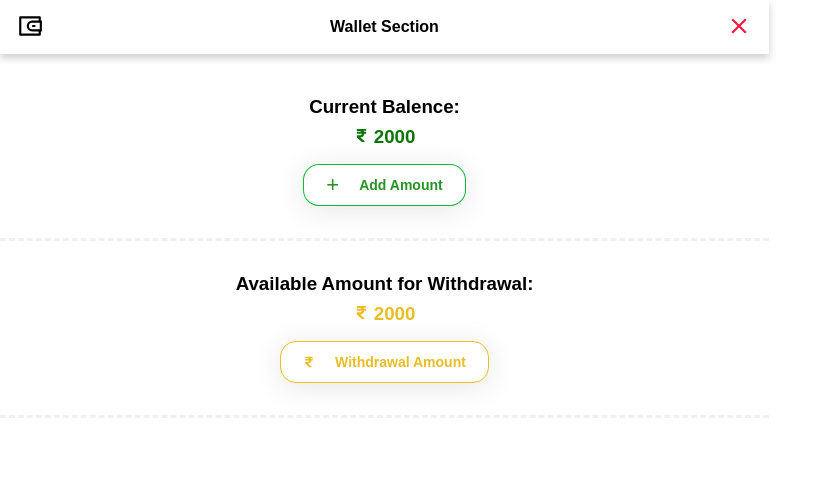
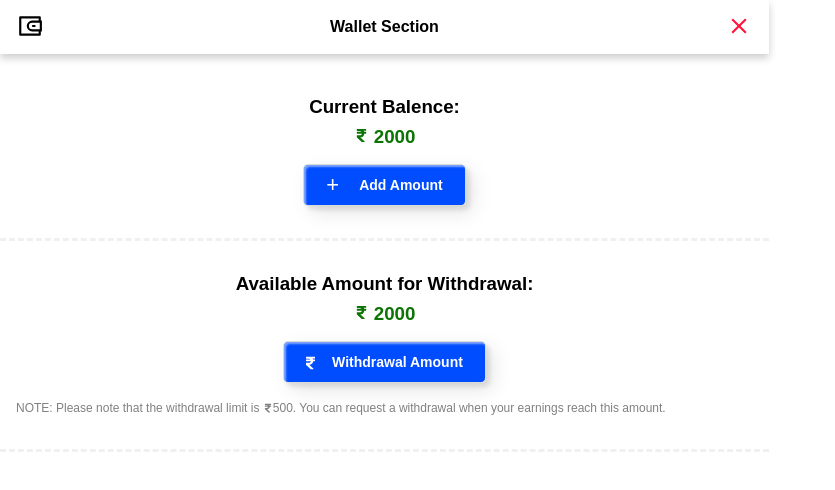
Before and after one commit to ewq3666/frontend, a React (Create React App) app: page /wallet in a window 1280 px wide. Shown: the top 490 px of the page, without its empty margins (0-835 px from the left). Built offline with nearby package versions, Linux system fonts and the light colour scheme; no server answers; sample sign-in values are in the browser's storage.

Commit message:
Add money css update

```diff
--- a/src/Style/globalStyles.scss
+++ b/src/Style/globalStyles.scss
@@ -86,6 +86,39 @@
             font-weight: 700;
             text-align: center;
         }
+    }
+    .common-blue-btn {
+        height: 42px;
+        margin-top: 16px;
+        border-radius: 5px;
+        box-shadow: inset 2px 2px 2px 0px rgba(255,255,255,.5),
+        7px 7px 20px 0px rgba(0,0,0,.1),
+        4px 4px 5px 0px rgba(0,0,0,.1);
+        backdrop-filter: blur(12.2px);
+        -webkit-backdrop-filter: blur(12.2px);
+        padding: 0px 22px;
+        display: flex;
+        align-items: center;
+        background: linear-gradient(0deg, #004dff 0%, #004dff 100%);
+
+        span {
+            color: var(--is-quaternary-text-color);
+            font-weight: 600;
+        }
+
+        .plus-icon,
+        svg {
+            padding-right: 12px;
+            font-size: 22px;
+            font-weight: 500;
+        }
+    }
+    .common-blue-btn:hover,
+    .common-blue-btn:active {
+        box-shadow: 4px 4px 6px 0 rgba(255,255,255,.5),
+                    -4px -4px 6px 0 rgba(116, 125, 136, .5),
+                    inset -4px -4px 6px 0 rgba(255,255,255,.2),
+                    inset 4px 4px 6px 0 rgba(0, 0, 0, .4);
     }
 
     .common-empty-button {
--- a/src/pages/Wallet/Wallet.jsx
+++ b/src/pages/Wallet/Wallet.jsx
@@ -1,11 +1,11 @@
 import React, { useState } from 'react';
-import axios from "axios";
 import { useSelector } from 'react-redux';
 import { Button, Divider, Form, Input, Modal } from 'antd';
 import { IoMdClose } from "react-icons/io";
 import { FaRupeeSign } from "react-icons/fa";
 import { useNavigate } from 'react-router-dom';
 import { RiWallet3Line } from "react-icons/ri";
+import { MdOutlineCurrencyRupee } from "react-icons/md";
 import { handlePayment } from '../../gateway/payment';
 import "./styles.scss";
 
@@ -23,12 +23,10 @@ const Wallet = () => {
         setIsModalOpen(true);
     }
 
-    const onFinish = async(fieldValue) => {
+    const onFinish = async (fieldValue) => {
         try {
             setIsBtnLoading(true);
-            console.log("fieldValue", fieldValue)
             const amount = parseInt(fieldValue.amount);
-            console.log("userInfo", userInfo)
             handlePayment(amount, userInfo);
             setIsBtnLoading(false);
             setIsAddAmount(false);
@@ -38,6 +36,14 @@ const Wallet = () => {
             console.log("catch error")
         }
     }
+
+    // Validation function to check if the value is at least 50
+    const validateAmount = (_, value) => {
+        if (value >= 50) {
+            return Promise.resolve();
+        }
+        return Promise.reject('Amount must be at least 50 rupees');
+    };
 
 
     return (
@@ -53,13 +59,15 @@ const Wallet = () => {
                 <div className="balence-box">
                     <h3>Current Balence:</h3>
                     <h3><FaRupeeSign /> 2000</h3>
+                    <div className="button-box">
                         <Button
-                        className="add-balence-btn"
+                            className="common-blue-btn"
                             onClick={() => addAmountFunction(true, false)}
                         >
                             <span className='plus-icon'>+</span>
                             Add Amount
                         </Button>
+                    </div>
                 </div>
                 <Divider dashed className='wallet-divider' />
 
@@ -67,16 +75,23 @@ const Wallet = () => {
                 <div className="balence-box withdrawal-box">
                     <h3>Available Amount for Withdrawal:</h3>
                     <h3><FaRupeeSign /> 2000</h3>
+                    <div className="button-box">
                         <Button
-                        className="Withdraw-btn"
+                            className="common-blue-btn add-money-button"
                             onClick={() => addAmountFunction(false, true)}
                         >
-                        <span className='plus-icon'><FaRupeeSign /></span>
+                            <span className='withdrawal-svg'><FaRupeeSign /></span>
                             Withdrawal Amount
                         </Button>
                     </div>
+                </div>
+                <p className="withdrawal-note">
+                    NOTE: Please note that the withdrawal limit is <FaRupeeSign />500. You can request a withdrawal when your earnings reach this amount.
+                </p>
                 <Divider dashed className='wallet-divider' />
             </div>
+
+            {/* Add Amount Modal */}
             <Modal
                 title={isAddAmount ? "Add Amount" : isWithdrawRequest ? "Withdrawal Request" : ""}
                 open={isModalOpen}
@@ -95,20 +110,30 @@ const Wallet = () => {
                                 autoComplete="off"
                             >
                                 <Form.Item
-                                    label="Add credit to your account to play more quizzes:"
+                                    label="Add amount to your account:"
                                     name="amount"
                                     rules={[
                                         {
                                             required: true,
                                             message: 'Please enter amount',
                                         },
+                                        {
+                                            validator: validateAmount,
+                                        },
                                     ]}
                                     className='common-input'
                                 >
-                                    <input type="number" placeholder='Enter amount' />
+                                    <Input
+                                        prefix={<MdOutlineCurrencyRupee className="input-icon" />}
+                                        placeholder="Enter amount"
+                                        type="number"
+                                    />
                                 </Form.Item>
+                                <p className="withdrawal-note">
+                                    NOTE: Please be aware that the minimum amount you can add is <FaRupeeSign />50 rupees. You can top up your account with this amount or more.
+                                </p>
                                 <div className="button-box">
-                                    <Button htmlType="submit" className='common-blue-button' loading={isBtnLoading}>
+                                    <Button htmlType="submit" className='common-blue-btn' loading={isBtnLoading}>
                                         Add Amount
                                     </Button>
                                 </div>
@@ -118,7 +143,7 @@ const Wallet = () => {
                             <div className='withdrawal-request'>
                                 <p>You're just one step away from cashing in your earnings! Please complete the withdrawal request form, and we'll process your funds shortly</p>
                                 <div className="button-box">
-                                    <Button htmlType="submit" className='common-yellow-button' >
+                                    <Button htmlType="submit" className='common-blue-btn' >
                                         Request For Withdrawal
                                     </Button>
                                 </div>
--- a/src/pages/Wallet/styles.scss
+++ b/src/pages/Wallet/styles.scss
@@ -19,44 +19,19 @@
                 }
             }
 
-            button {
-                height: 42px;
-                margin-top: 16px;
-                border-radius: 16px;
-                box-shadow: 0 4px 30px rgba(0, 0, 0, 0.1);
-                backdrop-filter: blur(12.2px);
-                -webkit-backdrop-filter: blur(12.2px);
-                padding: 0px 22px;
-                border: 1px solid rgba(10, 181, 50, 0.96);
-                display: flex;
-                align-items: center;
-
-                span {
-                    color: rgba(0, 128, 0, 0.85);
-                    font-weight: 600;
-                }
-
+            .add-money-button {
                 .plus-icon {
                     padding-right: 12px;
                     font-size: 22px;
                     font-weight: 500;
                 }
-            }
-            button:hover,
-            button:active {
-                background: rgba(0, 128, 0, 0.85);
-                box-shadow: 1px 3px 33px 4px rgba(0, 128, 0, 0.57);
-                -webkit-box-shadow: 1px 3px 33px 4px rgba(0, 128, 0, 0.57);
-                -moz-box-shadow: 1px 3px 33px 4px rgba(0, 128, 0, 0.57);
-
-                span {
-                    color: var(--is-quaternary-text-color);
-                }
-
-                .plus-icon {
-                    padding-right: 12px;
-                    font-size: 22px;
-                    font-weight: 500;
+                .withdrawal-svg {
+                    svg {
+                        padding-right: 9px;
+                        font-size: 18px;
+                        font-weight: 100;
+                        margin-top: 4px;
+                    }
                 }
             }
         }
@@ -66,54 +41,14 @@
             margin: 32px 0 !important;
         }
 
-        .withdrawal-box {
-            h3:nth-child(2) {
-                color: var(--is-warning-color);
-            }
-
-            .plus-icon {
-                padding-right: 8px;
-                display: flex;
-                align-items: center;
-                justify-content: center;
-
-                svg {
-                    font-size: 12px;
-                }
-            }
-            .Withdraw-btn {
-                height: 42px;
-                margin-top: 16px;
-                border-radius: 16px;
-                box-shadow: 0 4px 30px rgba(0, 0, 0, 0.1);
-                backdrop-filter: blur(12.2px);
-                -webkit-backdrop-filter: blur(12.2px);
-                padding: 0px 22px;
-                border: 1px solid var(--is-warning-color);
-                display: flex;
-                align-items: center;
-
-                span {
-                    color: var(--is-warning-color);
-                    font-weight: 600;
-                }
-
-                .plus-icon {
-                    padding-right: 12px;
-                    font-size: 22px;
-                    font-weight: 500;
-                }
-            }
-
-            button:hover,
-            button:active {
-                background: var(--is-warning-color);
-                box-shadow: 1px 3px 33px 4px rgba(233, 189, 36, 0.57);
-                -webkit-box-shadow: 1px 3px 33px 4px rgba(233, 189, 36, 0.57);
-                -moz-box-shadow: 1px 3px 33px 4px rgba(233, 189, 36, 0.57);
-                span {
-                    color: var(--is-quaternary-text-color);
-                }
+        .withdrawal-note {
+            margin: 16px 16px 0px 16px;
+            font-size: 12px;
+            line-height: 18px;
+            color: gray;
+            svg {
+                font-size: 10px;
+                margin-bottom: -1px;
             }
         }
     }
@@ -137,13 +72,9 @@
     }
 
     .add-amount-box {
-        margin: 32px 0px;
+        margin: 22px 0px;
 
         .add-amount-form {
-            .common-input {
-                margin-bottom: 86px !important;
-            }
-
             .ant-form-item-row {
                 display: flex;
                 flex-direction: column;
@@ -158,14 +89,15 @@
             label::before {
                 content: "" !important;
             }
-
-            input {
-                width: 100%;
-                height: 40px;
-                border-radius: 9px;
-                border: 0.5px solid gray;
-                padding: 0px 8px;
-                margin: 16px 0px 0px 0px;
+        }
+        .withdrawal-note {
+            // margin: 16px 16px 0px 16px;
+            font-size: 12px;
+            line-height: 18px;
+            color: gray;
+            svg {
+                font-size: 10px;
+                margin-bottom: -1px;
             }
         }
     }
@@ -187,14 +119,4 @@
     .wallet-container {
         width: 100%;
     }
-
-    .add-amount-modal {
-        .add-amount-box {
-            .add-amount-form {
-                .common-input {
-                    margin-bottom: 36px !important;
-                }
-            }
-        }
-    }
 }
```
Lines whose indentation alone changed are shown as unchanged.
